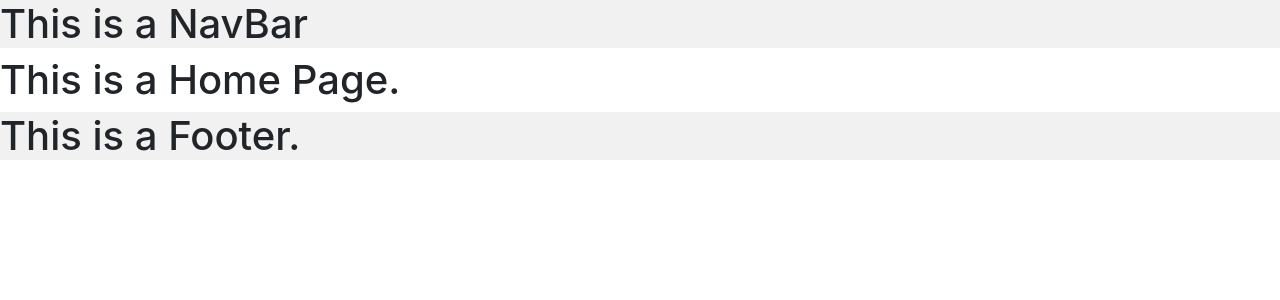
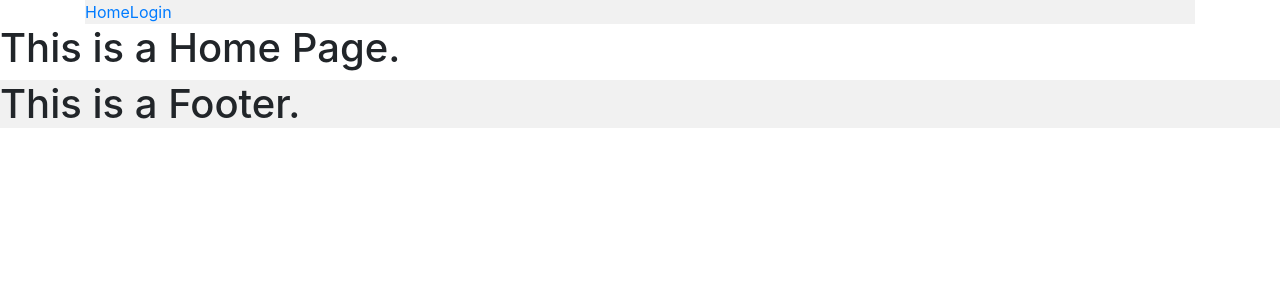
Before and after one commit to rajeshpandey2053/iw-major, a React (Create React App) app: page / in a window 1280 px wide. Shown: the top 300 px of the page. Built offline with nearby package versions, Linux system fonts and the light colour scheme.

Commit message:
feat: login url in nav

```diff
--- a/src/components/Navbar/NavBar.jsx
+++ b/src/components/Navbar/NavBar.jsx
@@ -1,12 +1,18 @@
 import React from "react";
-import './navbar.scss'
+import './navbar.scss';
+import {Link} from 'react-router-dom';
 
 
 const NavBar = () => {
     return (
-        <nav>
-            <h1>This is a NavBar</h1>
-        </nav>
+        <div className="nav">
+            <div className="container">
+                <nav>
+                    <Link to='/'>Home</Link>
+                    <Link to='/login'>Login</Link>
+                </nav>
+            </div>
+        </div>
     )
 }
 
```
